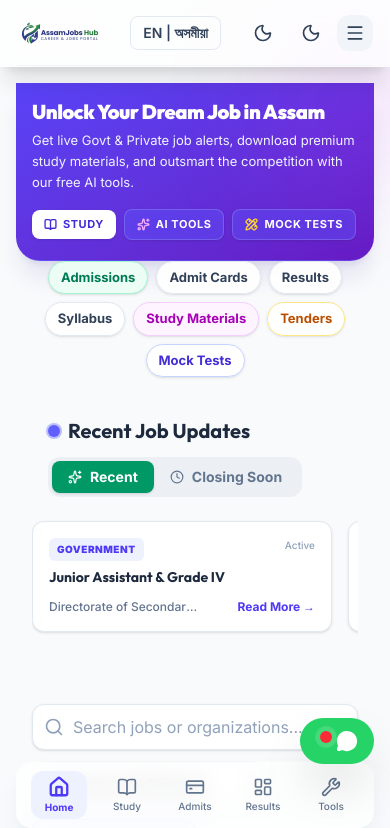
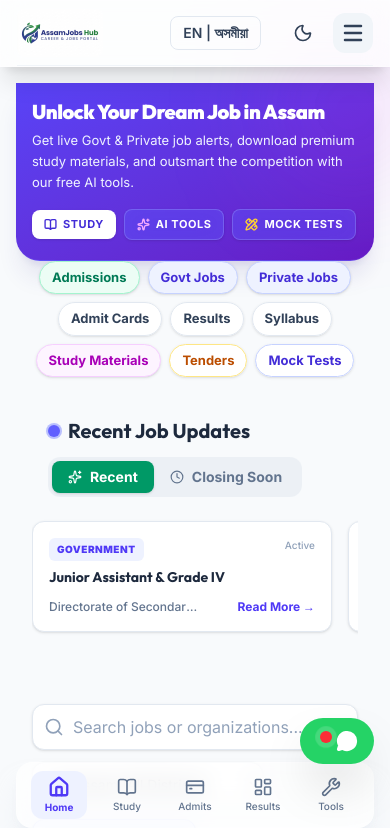
Before and after one commit to uzzaldutta/assamjobs-hub, a Next.js app: page / in a window 390 px wide. Shown: the top 828 px of the page. Built offline with nearby package versions, Linux system fonts and the light colour scheme; no server answers; the database is empty.

Commit message:
fix: Remove duplicate ThemeToggle from MobileMenu and add Govt/Private job pills

```diff
--- a/src/app/page.tsx
+++ b/src/app/page.tsx
@@ -56,6 +56,8 @@
       <div className="lg:hidden w-full px-4 pt-4 pb-2 -mt-4 relative z-20">
         <div className="flex flex-wrap gap-2 justify-center">
           <Link href="/admissions" className="bg-emerald-50 dark:bg-emerald-900/30 border border-emerald-200 dark:border-emerald-800 px-3 py-1.5 rounded-full text-[13px] font-bold text-emerald-700 dark:text-emerald-300 shadow-sm">Admissions</Link>
+          <Link href="/" className="bg-indigo-50 dark:bg-indigo-900/30 border border-indigo-200 dark:border-indigo-800 px-3 py-1.5 rounded-full text-[13px] font-bold text-indigo-700 dark:text-indigo-300 shadow-sm">Govt Jobs</Link>
+          <Link href="/" className="bg-indigo-50 dark:bg-indigo-900/30 border border-indigo-200 dark:border-indigo-800 px-3 py-1.5 rounded-full text-[13px] font-bold text-indigo-700 dark:text-indigo-300 shadow-sm">Private Jobs</Link>
           <Link href="/admit-cards" className="bg-white/90 backdrop-blur-sm dark:bg-slate-800 border border-slate-200 dark:border-slate-700 px-3 py-1.5 rounded-full text-[13px] font-bold text-slate-700 dark:text-slate-200 shadow-sm">Admit Cards</Link>
           <Link href="/results" className="bg-white/90 backdrop-blur-sm dark:bg-slate-800 border border-slate-200 dark:border-slate-700 px-3 py-1.5 rounded-full text-[13px] font-bold text-slate-700 dark:text-slate-200 shadow-sm">Results</Link>
           <Link href="/syllabus" className="bg-white/90 backdrop-blur-sm dark:bg-slate-800 border border-slate-200 dark:border-slate-700 px-3 py-1.5 rounded-full text-[13px] font-bold text-slate-700 dark:text-slate-200 shadow-sm">Syllabus</Link>
--- a/src/components/MobileMenu.tsx
+++ b/src/components/MobileMenu.tsx
@@ -97,12 +97,11 @@
   return (
     <>
       <div className="flex items-center gap-2 lg:hidden">
-        <ThemeToggle />
         <button
           onClick={() => setIsOpen(true)}
           className="p-2 rounded-xl bg-slate-100 dark:bg-slate-800 text-slate-700 dark:text-slate-300"
         >
-          <Menu size={20} />
+          <Menu size={24} strokeWidth={2.5} />
         </button>
       </div>
 
```
